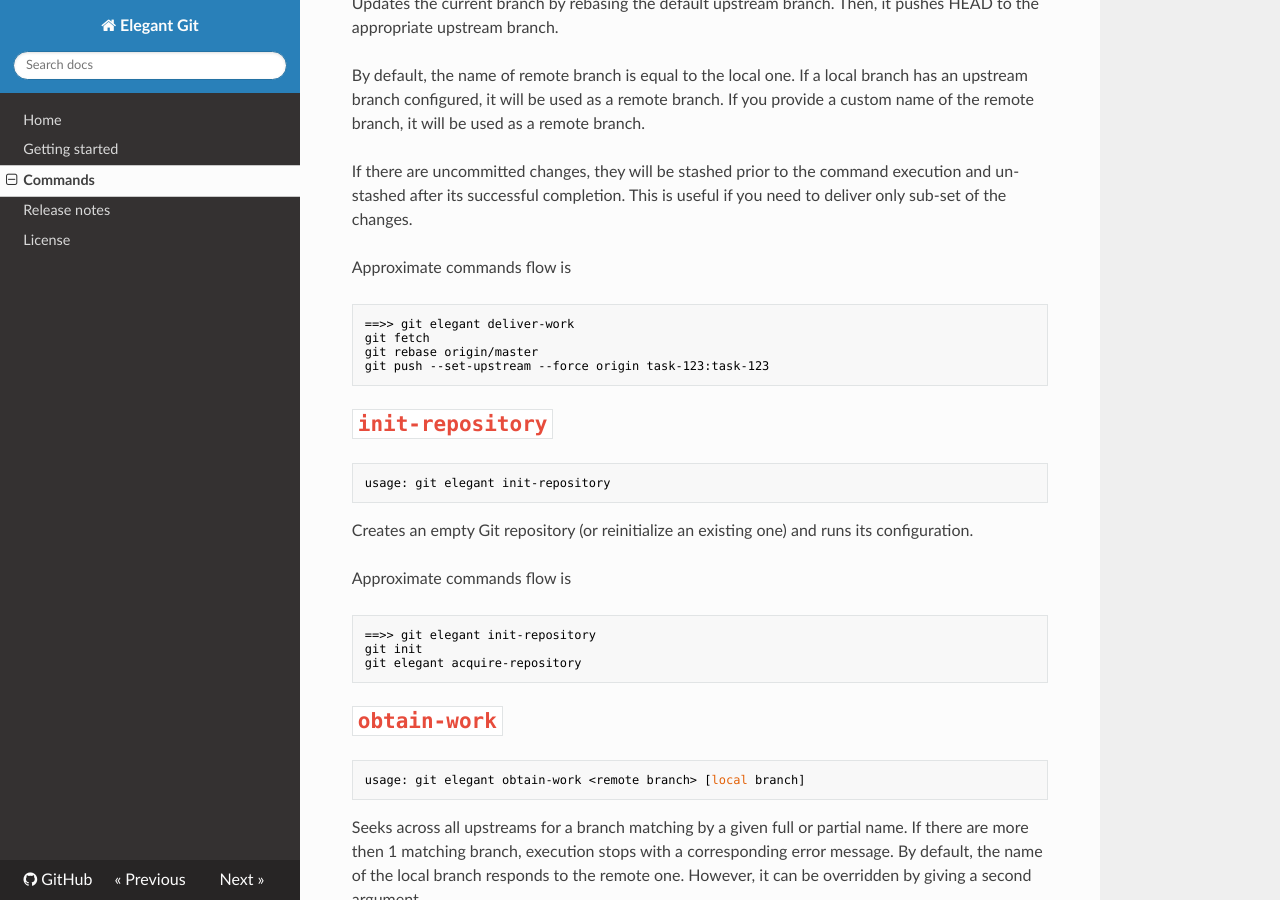
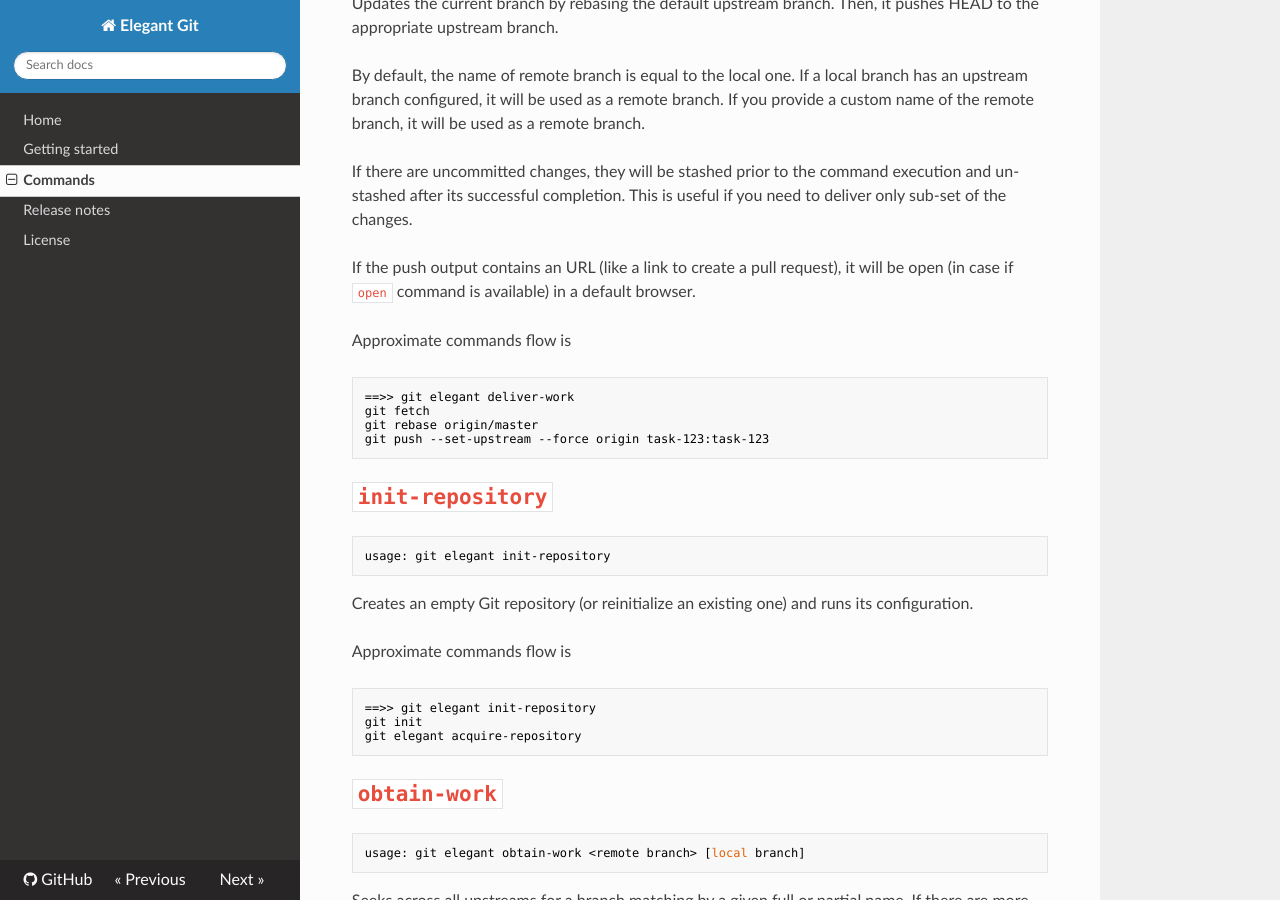
Before and after one commit to bees-hive/elegant-git, an MkDocs documentation site: the page built from docs/commands.md, in a window 1280 px wide and 900 px high, scrolled down 3623 px. Built offline with MkDocs 1.6.1, drawn with Linux system fonts in a browser that asks for light colours; nearby versions of some CDN libraries.

Commit message:
Open URLs from push output if they are available
Some git hostings provide useful URLs after pushing changes like links
for pull requests. And this change automates their opening after
delivering work. If there are several URLs, all of them will be open.

#165

````diff
--- a/docs/commands.md
+++ b/docs/commands.md
@@ -209,6 +209,9 @@ If there are uncommitted changes, they will be stashed prior to the command
 execution and un-stashed after its successful completion. This is useful if you
 need to deliver only sub-set of the changes.
 
+If the push output contains an URL (like a link to create a pull request), it
+will be open (in case if `open` command is available) in a default browser.
+
 Approximate commands flow is
 ```bash
 ==>> git elegant deliver-work
````
Also changed, not shown: README.md (+1 -1 lines), 3 other files.
